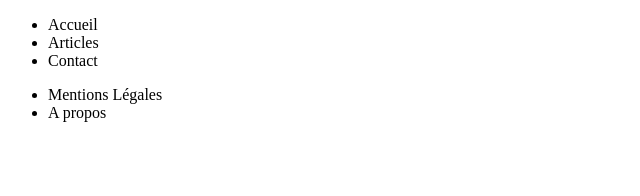
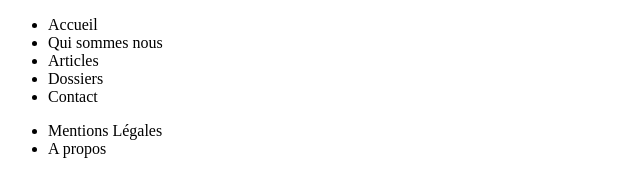
Before and after one commit to Froyj/livecoding-git, a plain HTML site: page index.html in a window 1280 px wide. Shown: the whole page, without its empty margins (0-640 px from the left). Drawn offline with Linux system fonts and the light colour scheme.

Commit message:
added new items to menu

```diff
--- a/index.html
+++ b/index.html
@@ -9,7 +9,9 @@
   <nav>
     <ul>
       <li>Accueil</li>
+      <li>Qui sommes nous</li>
       <li>Articles</li>
+      <li>Dossiers</li>
       <li>Contact</li>
     </ul>
   </nav>
```
